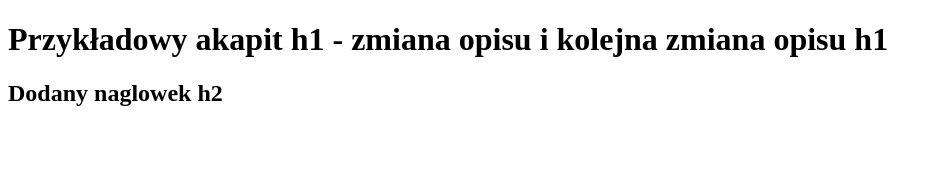
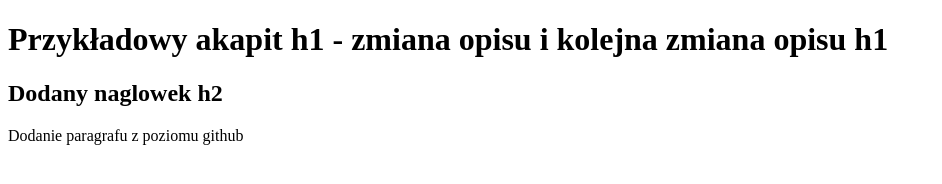
Before and after one commit to RafalKozlowski/nauka-gita-2, a plain HTML site: page index.html in a window 1280 px wide. Shown: the whole page, without its empty margins (0-942 px from the left). Drawn offline with Linux system fonts and the light colour scheme.

Commit message:
Add <p> to index.html

```diff
--- a/index.html
+++ b/index.html
@@ -6,6 +6,7 @@
 <body>
 	<h1>Przykładowy akapit h1 - zmiana opisu i kolejna zmiana opisu h1</h1>
 	<h2>Dodany naglowek h2</h2>
+	<p>Dodanie paragrafu z poziomu github</p>
 
 
 </body>
```
